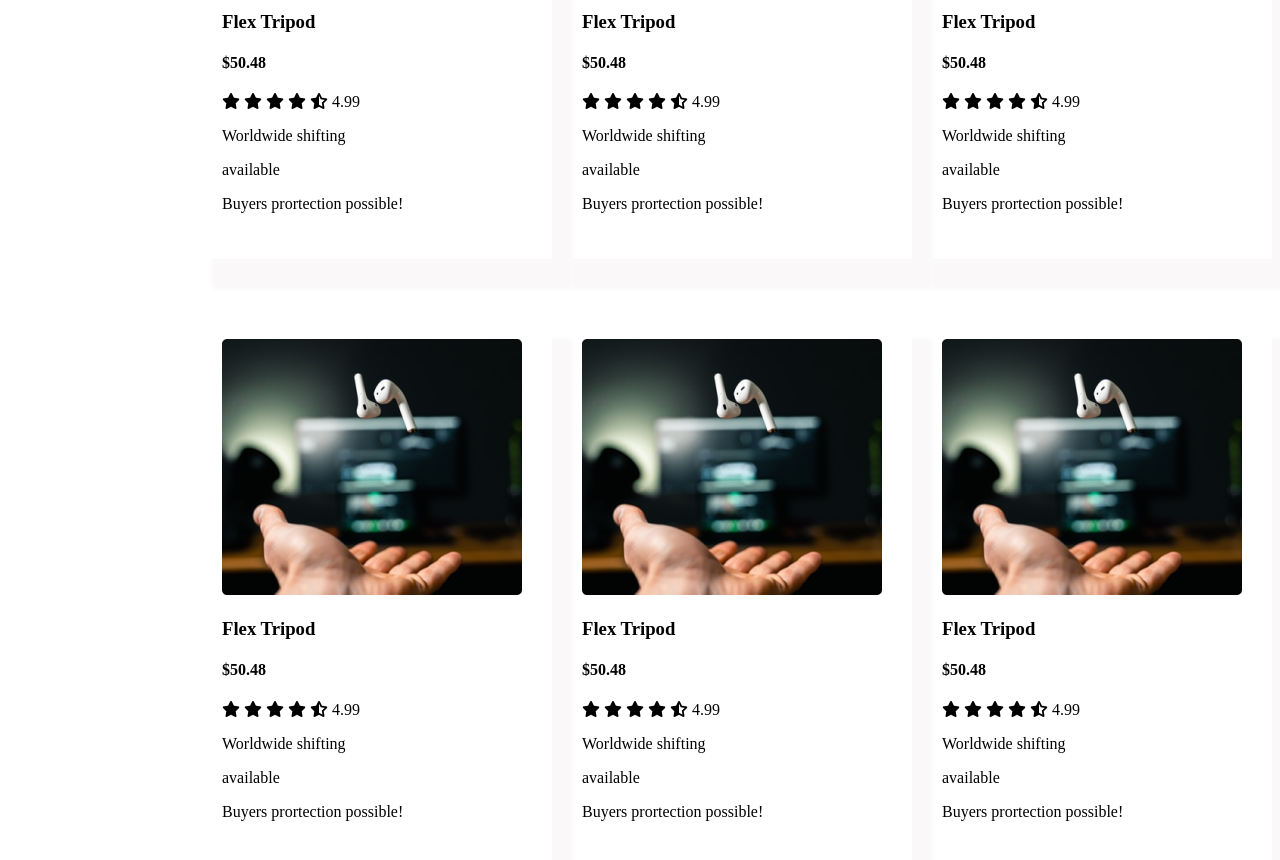
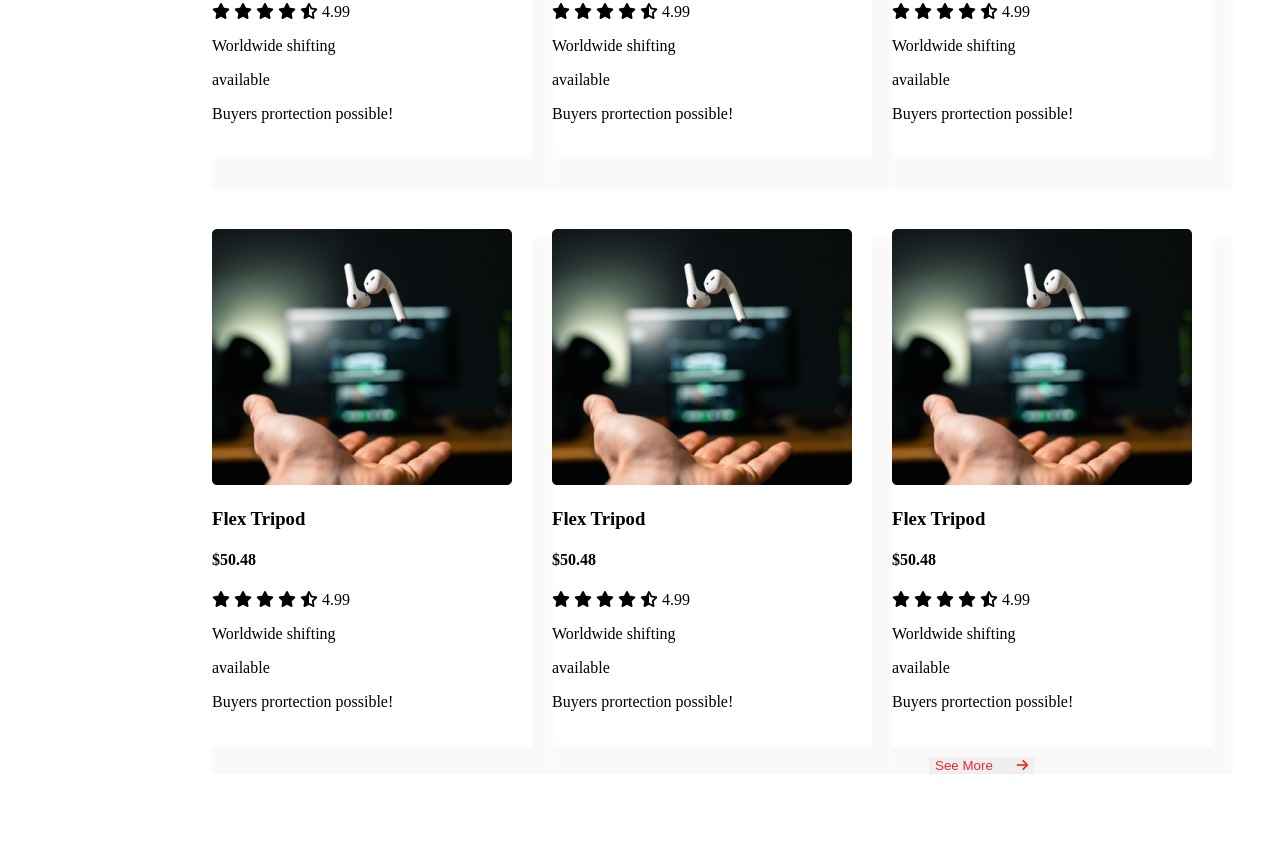
Before and after one commit to rimielezabeth180/influencer-gear, a plain HTML site: page index.html in a window 1280 px wide. Shown: the part 1700-2560 px from the top of the page. After the commit the page ends 2474 px from the top, so only its background shows below. Drawn offline with Linux system fonts and the light colour scheme.

Commit message:
see more button, style added

```diff
--- a/index.html
+++ b/index.html
@@ -234,11 +234,17 @@
                             </div>
                         </div>
                     </article>
-
-
                 </div>
             </div>
         </section>
+        <div class="see-more">
+            <button class="see-more-button">See More
+                <i class="fas fa-arrow-right arrow"></i>
+            </button>
+        </div>
+
+
+
     </main>
 
 </body>
--- a/style.css
+++ b/style.css
@@ -45,7 +45,7 @@ p{
 }
 
 .arrow{
-    padding-left: 10px;
+    padding-left: 20px;
 }
 .image-content{
     padding-left: 200px;
@@ -55,8 +55,8 @@ p{
 
 h2{
     text-align: center;
-    margin-top: 150px;
-    padding-bottom: 50px;
+    margin-top: 100px;
+    padding-bottom: 40px;
 }
 
 .products{
@@ -67,7 +67,7 @@ h2{
 
 .product{
     width: 300px;
-    padding: 30px;
+    padding: 20px;
     margin: 0, auto;
     box-shadow: 20px 30px 5px rgb(250, 248, 248);
 }
@@ -75,3 +75,16 @@ h2{
 .thumbnail{
 
 }
+
+
+.see-more{
+    display: flex;
+    justify-content: end;
+    margin-top: 10px;
+    width: 94%;
+
+}
+.see-more-button{
+    color: rgb(236, 40, 40);
+    border: 0;
+}
```
